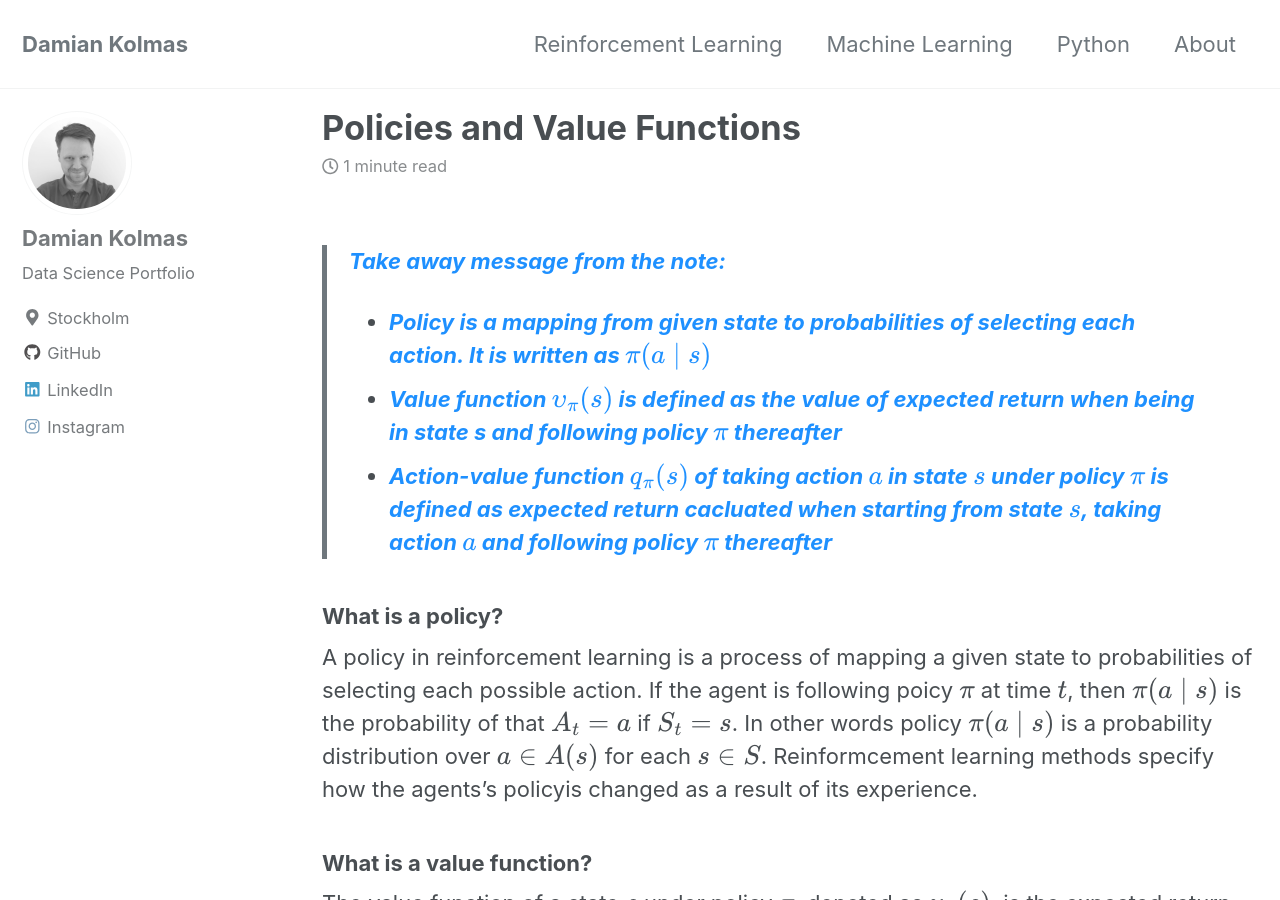
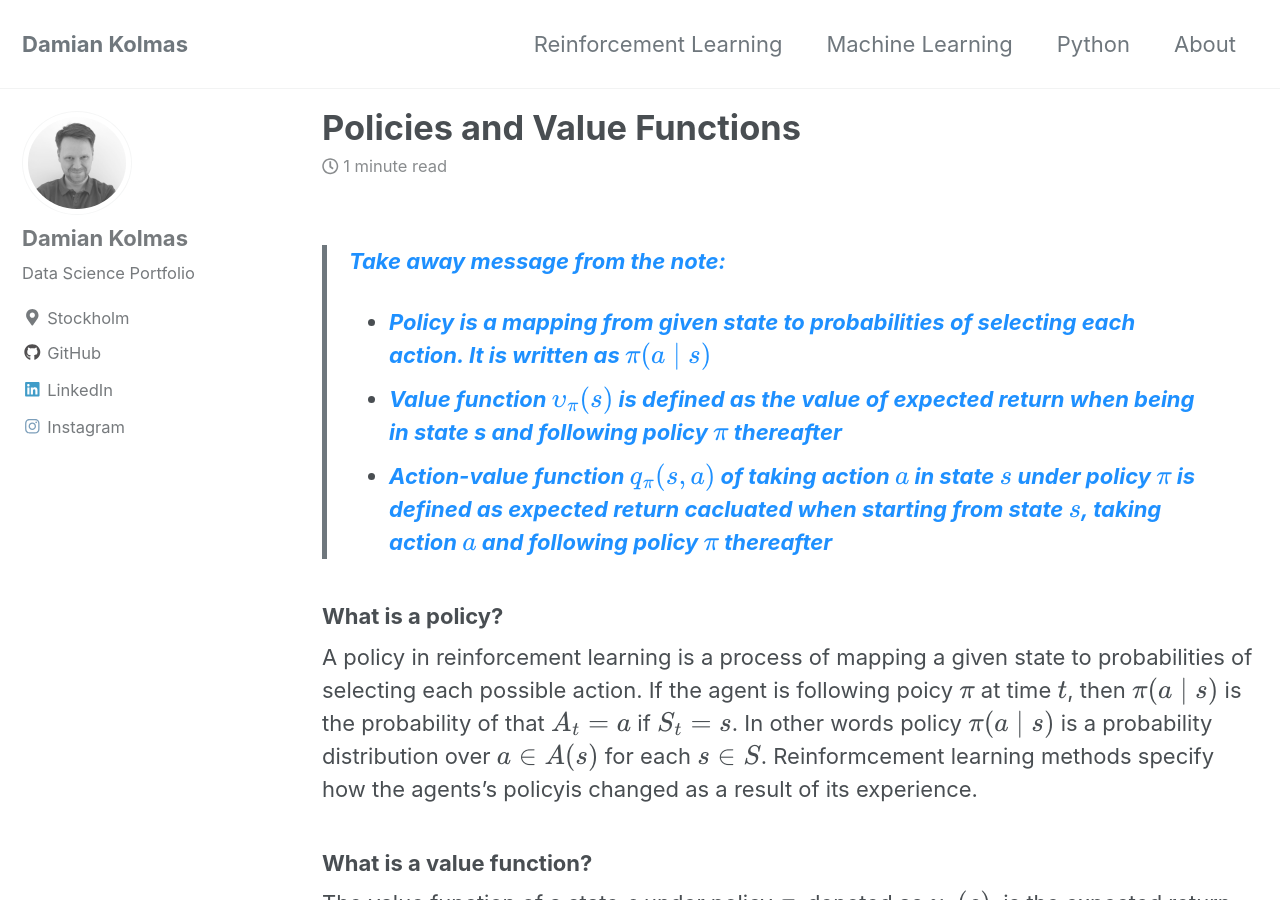
Before and after one commit to DKolmas/DKolmas.github.io, a Jekyll site: the page built from _posts/2020-01-25-Value-functions-and-policies.md, in a window 1280 px wide and 900 px high. Built offline with Jekyll 4.4.1, drawn with Linux system fonts in a browser that asks for light colours; cached includes are drawn as plain includes; formulas are drawn with MathJax 3.

Commit message:
editing post

```diff
--- a/_posts/2020-01-25-Value-functions-and-policies.md
+++ b/_posts/2020-01-25-Value-functions-and-policies.md
@@ -12,7 +12,7 @@ classes: wide
 > <span style="color:dodgerblue">**Take away message from the note:**</span>
 > * <span style="color:dodgerblue">**Policy is a mapping from given state to probabilities of selecting each action. It is written as $$\pi(a \mid s)$$**</span>
 > * <span style="color:dodgerblue">**Value function $$\upsilon_{\pi}(s)$$ is defined as the value of expected return when being in state s and following policy $$\pi$$ thereafter**</span>
-> * <span style="color:dodgerblue">**Action-value function $$q_{\pi}(s)$$ of taking action $$a$$ in state $$s$$ under policy $$\pi$$ is defined as expected return cacluated when starting from state $$s$$, taking action $$a$$ and following policy $$\pi$$ thereafter**</span>
+> * <span style="color:dodgerblue">**Action-value function $$q_{\pi}(s,a)$$ of taking action $$a$$ in state $$s$$ under policy $$\pi$$ is defined as expected return cacluated when starting from state $$s$$, taking action $$a$$ and following policy $$\pi$$ thereafter**</span>
 
 ### What is a policy?
 
```
